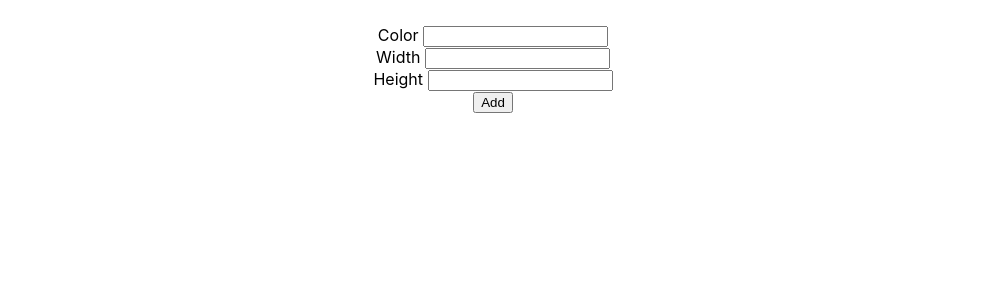
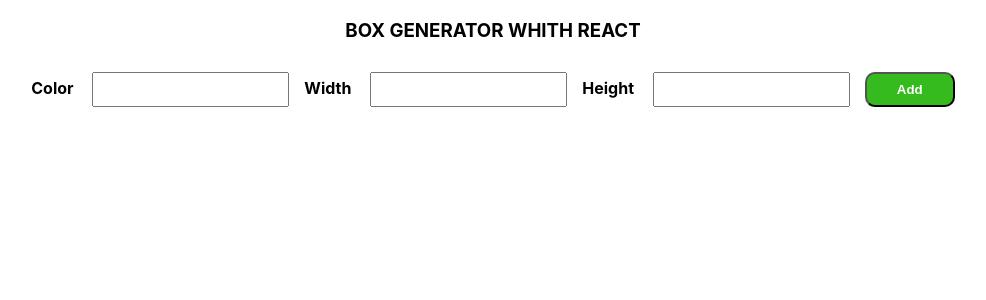
Before and after one commit to JoacoMaurtua/ReactBootcamp, a React (Create React App) app in the folder box-generator/: page / in a window 1280 px wide. Shown: the top 300 px of the page, without its empty margins (147-1133 px from the left). Built offline with nearby package versions, Linux system fonts and the light colour scheme.

Commit message:
proyect complete

```diff
--- a/box-generator/src/App.css
+++ b/box-generator/src/App.css
@@ -2,37 +2,28 @@
   text-align: center;
 }
 
-.App-logo {
-  height: 40vmin;
-  pointer-events: none;
+h3{
+  margin-bottom: 30px;
 }
 
-@media (prefers-reduced-motion: no-preference) {
-  .App-logo {
-    animation: App-logo-spin infinite 20s linear;
-  }
+label{
+  margin-right: 15px;
+  font-weight: bold;
 }
 
-.App-header {
-  background-color: #282c34;
-  min-height: 100vh;
-  display: flex;
-  flex-direction: column;
-  align-items: center;
-  justify-content: center;
-  font-size: calc(10px + 2vmin);
-  color: white;
+input:not(.boton){
+  margin-right: 15px;
+  padding: 8px;
 }
 
-.App-link {
-  color: #61dafb;
+.inputContainer{
+  display: inline-block;
 }
 
-@keyframes App-logo-spin {
-  from {
-    transform: rotate(0deg);
-  }
-  to {
-    transform: rotate(360deg);
-  }
+.boton{
+  padding: 8px 30px;
+  color: white;
+  font-weight: bold;
+  background-color: rgb(53, 187, 29);
+  border-radius: 10px;
 }
--- a/box-generator/src/components/ColorForm.jsx
+++ b/box-generator/src/components/ColorForm.jsx
@@ -63,23 +63,24 @@ export default function ColorForm() {
 
   return (
     <div>
+      <h3>BOX GENERATOR WHITH REACT</h3>
       <StyleForm onSubmit={onSubmit}>
-        <div>
+        <div className="inputContainer">
           <label htmlFor="color">Color </label>
           <input type="text" ref={inputColor} name="color" onChange = {onChange} />
         </div>
 
-        <div>
+        <div className="inputContainer">
           <label htmlFor="width">Width </label>
           <input type="text" ref={inputWidth} name="width" onChange = {onChange} />
         </div>
 
-        <div>
+        <div className="inputContainer">
           <label htmlFor="height">Height </label>
           <input type="text" ref={inputHeight} name="height" onChange = {onChange} />
         </div>
 
-        <input type="submit" value="Add" />
+        <input className="boton" type="submit" value="Add" />
 
 
       </StyleForm>
```
